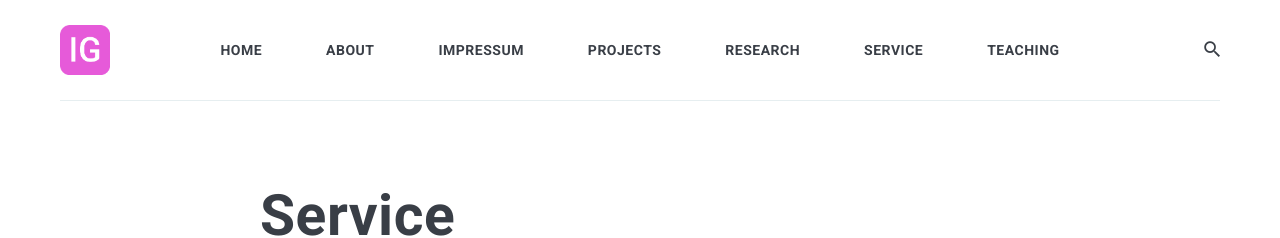
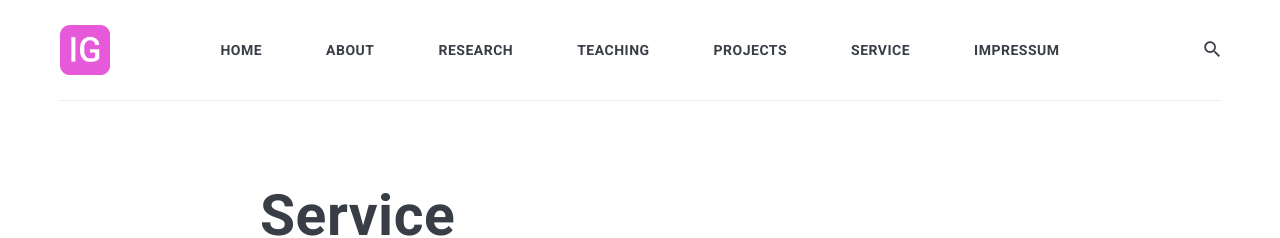
Before and after one commit to IsaGrassl/IsaGrassl.github.io, a Jekyll site: the page built from _pages/service.md, in a window 1280 px wide. Shown: the top 238 px of the page. Built offline with Jekyll 4.4.1, drawn with Linux system fonts in a browser that asks for light colours; nearby versions of some CDN libraries; some of the changed lines change nothing that is shown.

Commit message:
update header thml for order

```diff
--- a/_includes/header.html
+++ b/_includes/header.html
@@ -27,7 +27,9 @@
               <li class="nav__item">
                 <a href="{{site.baseurl}}/" class="nav__link">Home</a>
               </li>
-              {% for page in site.pages %}
+              {% assign sorted_pages = site.pages | sort: 'order' %} <!--NEW: Sort by 'order' field -->
+
+              {% for page in sorted_pages %} <!--NEW: sortedpages instead of site.pages-->
                 {% unless page.name == 'tags.html' or page.name == '404.html' %}
               {% if page.title %}
               <li class="nav__item">
```
